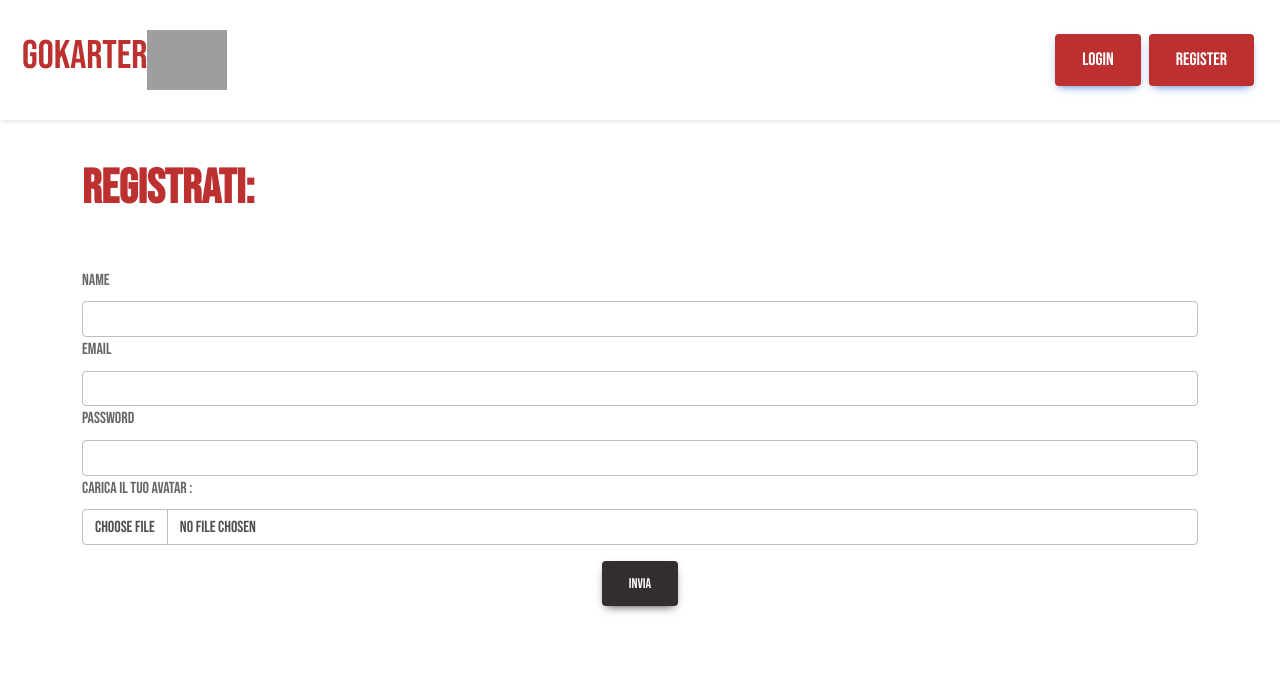
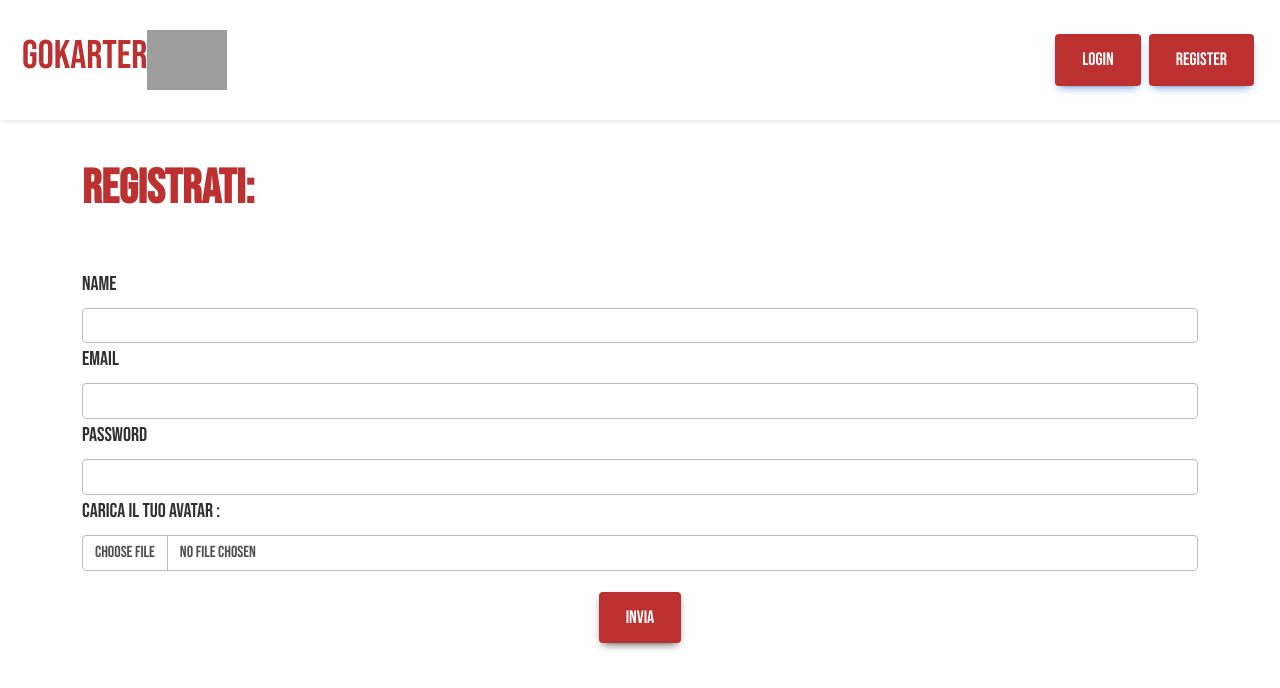
Before and after one commit to LrdVnz/GoKarter, a React (Create React App) app in the folder frontend/: page /register in a window 1280 px wide. Shown: the top 688 px of the page. Built offline with nearby package versions, Linux system fonts and the light colour scheme; grey boxes are pictures that could not be loaded.

Commit message:
Register page style fixed. Commented delete lap on leaderboard because it breaks style

```diff
--- a/frontend/src/components/leaderboard/Leaderboard.jsx
+++ b/frontend/src/components/leaderboard/Leaderboard.jsx
@@ -249,6 +249,7 @@ const Leaderboard = () => {
                     <Form onSubmit={handleDeleteLap}>
                       <Form.Group>
                         <MDBListGroupItem className="custom-text inner">{lap.time}</MDBListGroupItem>
+                      {/* Rovina tutto il design della leaderboard.
                         {userObj.user._id == currentUser._id && (
                           <Form.Group>
                             <MDBBtn type="submit" className="btn-custom laps">
@@ -256,7 +257,7 @@ const Leaderboard = () => {
                             </MDBBtn>
                             <Form.Control controlId="lap-delete-id" type="input" disabled style={{display:"none"}} value={lap._id}/>
                           </Form.Group>
-                        )}
+                        )} */}
                       </Form.Group>
                     </Form>
                   ))}
--- a/frontend/src/components/register/register.jsx
+++ b/frontend/src/components/register/register.jsx
@@ -34,23 +34,23 @@ export default function Login() {
       <h1 className="blog-main-title">Registrati: </h1>
       <Form onSubmit={handleSubmit}>
         <Form.Group controlId="input-name">
-          <Form.Label> Name </Form.Label>
+          <Form.Label className="custom-text inner"> Name </Form.Label>
           <Form.Control type="text" />
         </Form.Group>
         <Form.Group controlId="input-email">
-          <Form.Label> Email </Form.Label>
+          <Form.Label className="custom-text inner"> Email </Form.Label>
           <Form.Control type="email" />
         </Form.Group>
         <Form.Group controlId="input-password">
-          <Form.Label> Password </Form.Label>
+          <Form.Label className="custom-text inner"> Password </Form.Label>
           <Form.Control type="password" />
         </Form.Group>
         <Form.Group controlId="input-avatar">
-          <Form.Label> Carica il tuo avatar : </Form.Label>
+          <Form.Label className="custom-text inner"> Carica il tuo avatar : </Form.Label>
           <Form.Control type="file" />
         </Form.Group>
         <Form.Group className="d-flex mt-3 justify-content-center">
-          <Button type="submit" size="lg" variant="dark">
+          <Button type="submit" size="lg" variant="dark" className="btn-custom button-text">
             invia
           </Button>
         </Form.Group>
```
